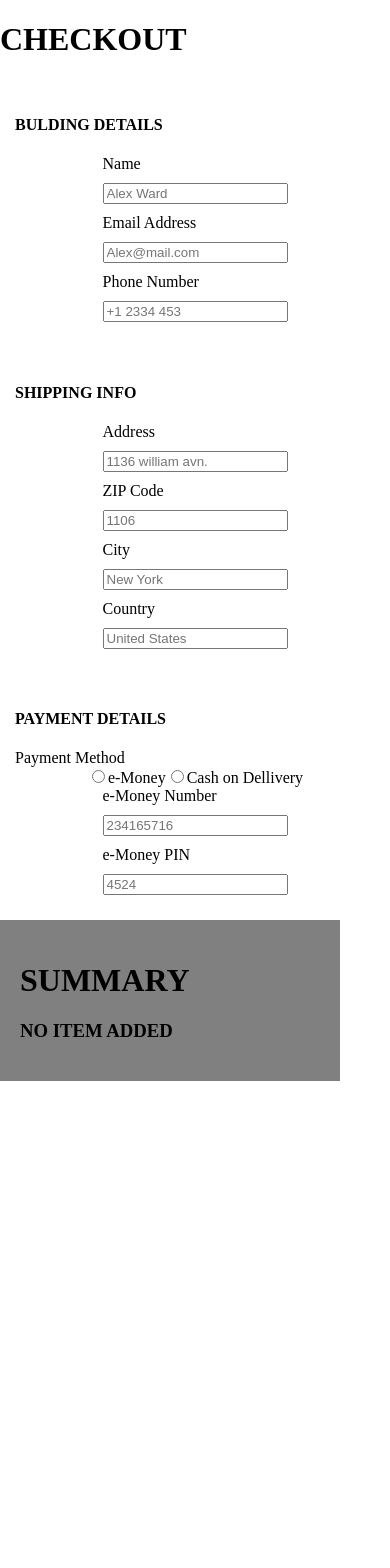
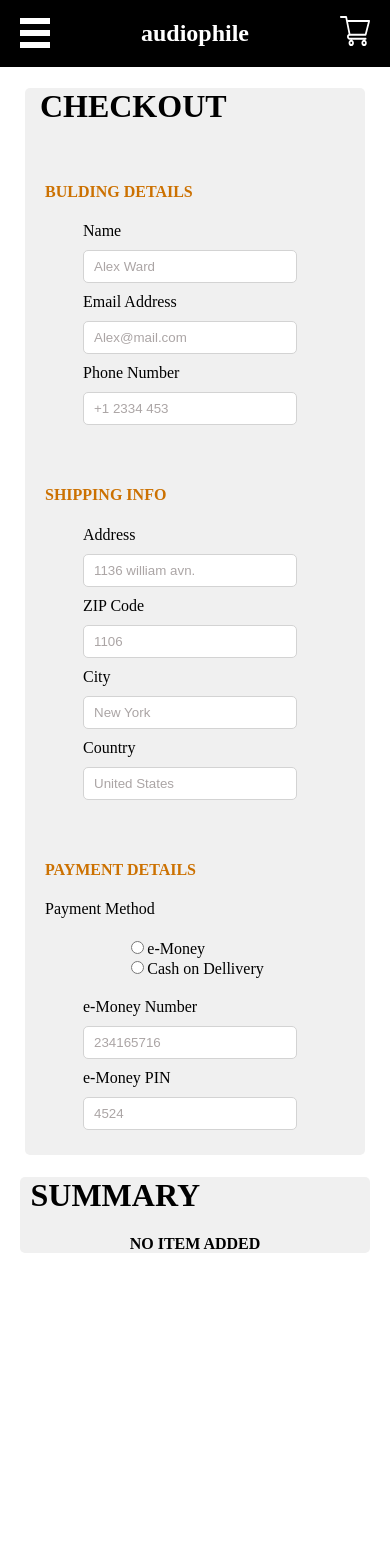
Before and after one commit to Zahra-Alanchari/audiophile-ecommerce-project, a Next.js app: page /checkOut in a window 390 px wide. Shown: the top 1568 px of the page. Before the commit the page ends 1081 px from the top, so only its background shows below. Built offline with nearby package versions, Linux system fonts and the light colour scheme.

Commit message:
implemented responsive design for checkout cart

```diff
--- a/app/_Components/CheckOutForm/CheckOutForm.tsx
+++ b/app/_Components/CheckOutForm/CheckOutForm.tsx
@@ -5,44 +5,121 @@ import styled from "styled-components";
 const Bulding = styled.div`
   /* background-color: blue; */
   padding: 15px;
+  & h4 {
+    color: #cc7101;
+  }
 `;
 const BuldingDetail = styled.div`
   /* background-color: red; */
   display: flex;
   flex-direction: column;
   align-items: center;
-
-  & input {
-    display: flex;
-    margin: 10px 0;
+  margin-right: 10px;
+  @media screen and (min-width: 1440px) {
+    flex-direction: row;
+    flex-wrap: wrap;
   }
 `;
 const PayMent = styled.div`
-  background-color: white;
+  /* background-color: white; */
+  margin: 20px 0;
   display: flex;
   flex-direction: row;
   justify-content: space-around;
+  @media screen and (min-width: 1440px) {
+    justify-content: flex-end;
+    & div {
+      display: flex;
+      flex-direction: column;
+      align-items: flex-start;
+      & div {
+        display: flex;
+        flex-direction: row;
+        margin: 20px;
+        border: 1px solid lightgrey;
+        width: 355px;
+        height: 60px;
+        align-items: center;
+        justify-content: flex-start;
+        border-radius: 5px;
+        background-color: white;
+      }
+    }
+  }
+`;
+const CheckOutContent = styled.div`
+  background-color: #f0f0f0;
+  width: 330px;
+  margin: 0 auto;
+  padding: 0 5px;
+  position: relative;
+  border-radius: 5px;
+  @media screen and (min-width: 1440px) {
+    width: 800px;
+  }
+  & h1 {
+    position: relative;
+    left: 3%;
+  }
+`;
+
+const AdressInput = styled.input`
+  display: flex;
+  margin: 10px 0;
+  width: 200px;
+  height: 29px;
+  border-radius: 5px;
+  border: 1px solid lightgrey;
+  &:placeholder-shown {
+    padding-left: 10px;
+  }
+  &::placeholder {
+    color: #aba5a5;
+  }
+  @media screen and (min-width: 1440px) {
+    width: 733px;
+    height: 60px;
+  }
+`;
+const Input = styled.input`
+  display: flex;
+  margin: 10px 0;
+  width: 200px;
+  height: 29px;
+  border-radius: 5px;
+  border: 1px solid lightgrey;
+  &:placeholder-shown {
+    padding-left: 10px;
+  }
+  &::placeholder {
+    color: #aba5a5;
+  }
+  @media screen and (min-width: 1440px) {
+    width: 355px;
+    height: 60px;
+    margin-right: 10px;
+  }
 `;
 
 const CheckOutForm = () => {
   return (
     <div>
-      <div>
+      <CheckOutContent>
         <h1>CHECKOUT</h1>
         <Bulding>
           <h4>BULDING DETAILS</h4>
           <BuldingDetail>
             <div>
               <label htmlFor="">Name</label>
-              <input type="text" placeholder="Alex Ward" />
+              <Input type="text" placeholder="Alex Ward" />
             </div>
             <div>
               <label htmlFor="">Email Address</label>
-              <input type="text" placeholder="Alex@mail.com" />
+              <Input type="text" placeholder="Alex@mail.com" />
             </div>
             <div>
               <label htmlFor="">Phone Number</label>
-              <input type="text" placeholder="+1 2334 453" />
+              <Input type="text" placeholder="+1 2334 453" />
             </div>
           </BuldingDetail>
         </Bulding>
@@ -52,19 +129,19 @@ const CheckOutForm = () => {
           <BuldingDetail>
             <div>
               <label htmlFor="">Address</label>
-              <input type="text" placeholder="1136 william avn." />
+              <AdressInput type="text" placeholder="1136 william avn." />
             </div>
             <div>
               <label htmlFor="">ZIP Code</label>
-              <input type="text" placeholder="1106" />
+              <Input type="text" placeholder="1106" />
             </div>
             <div>
               <label htmlFor="">City</label>
-              <input type="text" placeholder="New York" />
+              <Input type="text" placeholder="New York" />
             </div>
             <div>
               <label htmlFor="">Country</label>
-              <input type="text" placeholder="United States" />
+              <Input type="text" placeholder="United States" />
             </div>
           </BuldingDetail>
         </Bulding>
@@ -74,27 +151,30 @@ const CheckOutForm = () => {
           <label htmlFor="">Payment Method</label>
           <PayMent>
             <div>
-              <input type="radio" id="1" name="money" value="1" />
-              <label htmlFor="1">e-Money</label>
-              <input type="radio" id="2" name="money" value="2" />
-              <label htmlFor="2">Cash on Dellivery</label>
+              <div>
+                <input type="radio" id="1" name="money" value="1" />
+                <label htmlFor="1">e-Money</label>
+              </div>
+              <div>
+                <input type="radio" id="2" name="money" value="2" />
+                <label htmlFor="2">Cash on Dellivery</label>
+              </div>
             </div>
-
           </PayMent>
           <BuldingDetail>
             <div>
               <div>
                 <label htmlFor="">e-Money Number</label>
-                <input type="text" placeholder="234165716" />
+                <Input type="text" placeholder="234165716" />
               </div>
               <div>
                 <label htmlFor="">e-Money PIN</label>
-                <input type="text" placeholder="4524" />
+                <Input type="text" placeholder="4524" />
               </div>
             </div>
           </BuldingDetail>
         </Bulding>
-      </div>
+      </CheckOutContent>
     </div>
   );
 };
--- a/app/_Components/CheckoutBill/CheckOutBill.tsx
+++ b/app/_Components/CheckoutBill/CheckOutBill.tsx
@@ -11,16 +11,52 @@ const Product = styled.div`
   display: flex;
   align-items: center;
   justify-content: space-between;
-  background-color: red;
+  /* background-color: red; */
 `;
 const Summary = styled.div`
-  width: 300px;
-  padding: 20px;
-  background-color: grey;
+  width: 350px;
+  margin: 0 auto;
+  /* margin-bottom: 2000px; */
+  background-color: #f0f0f0;
+  border-radius: 5px;
+  /* padding-left:15px; */
+  @media screen and (min-width: 765px) {
+    margin: 21px 0;
+    /* padding: 5px; */
+  }
+  @media screen and (min-width: 1440px) {
+    width: 550px;
+  }
+  & h1 {
+    position: relative;
+    left: 3%;
+  }
+
+  & h4 {
+    text-align: center;
+  }
+  & button {
+    background-color: #cc7101;
+    width: 233px;
+    color: white;
+    height: 41px;
+    border: 0;
+  }
+`;
+const Bill = styled.div`
+  display: flex;
+  justify-content: space-between;
+  align-items: center;
+`;
+const BtnWrapper = styled.div`
+  display: flex;
+  justify-content: center;
 `;
 
 const CheckOutBill = () => {
-  const dataselect = useSelector((state: RootState) => state.product.shoppingItem);
+  const dataselect = useSelector(
+    (state: RootState) => state.product.shoppingItem
+  );
   // console.log(dataselect, "count koo");
   const totalCost = dataselect.reduce((acc, item) => {
     return acc + item.price * (item?.count ? item.count : 0);
@@ -33,7 +69,6 @@ const CheckOutBill = () => {
       <>
         {dataselect.map((item) => (
           <Product>
-
             <div>
               <ProductImage src={item.image.mobile} alt=""></ProductImage>
             </div>
@@ -48,26 +83,30 @@ const CheckOutBill = () => {
       {dataselect.length > 0 ? (
         <>
           <div>
-            <div>
+            <Bill>
               <h3>TOTAL</h3>
               <p>${totalCost}</p>
-            </div>
-            <div>
+            </Bill>
+            <Bill>
               <h3>SHIPPING</h3>
               <p>${shipping}</p>
-            </div>
-            <div>
+            </Bill>
+            <Bill>
               <h3>VAT(INCLUDES)</h3>
               <p>$1000</p>
-            </div>
-            <div>
-              <h3>GRAND TOTAL</h3>
+            </Bill>
+            <Bill>
+              <h2>GRAND TOTAL</h2>
               <p>{totalCost + shipping}</p>
-            </div>
+            </Bill>
           </div>
-          <button>CONTINUE & PAY</button>
+          <BtnWrapper>
+            <button>CONTINUE & PAY</button>
+          </BtnWrapper>
         </>
-      ):<h3>NO ITEM ADDED</h3>}
+      ) : (
+        <h4>NO ITEM ADDED</h4>
+      )}
     </Summary>
   );
 };
--- a/app/_Components/Info/info.style.ts
+++ b/app/_Components/Info/info.style.ts
@@ -5,7 +5,7 @@ export const InfoImg = styled(Image)`
   background-color: transparent;
   border-radius: 10px;
   width: 330px;
-  margin: 0;
+  margin: 0px;
   @media screen and (min-width: 760px) {
     width: 850px;
     height: 350px;
@@ -27,6 +27,7 @@ export const Infos = styled.div`
   justify-content: center;
   text-align: center;
   line-height: 30px;
+  margin-bottom: 400px;
   @media screen and (min-width: 760px) {
     width: 700px;
     margin-top: -210px;
--- a/app/_Components/InfoHomePage/infoHomePage.style.ts
+++ b/app/_Components/InfoHomePage/infoHomePage.style.ts
@@ -27,6 +27,7 @@ export const Infos = styled.div`
   justify-content: center;
   text-align: center;
   line-height: 30px;
+  margin-bottom:400px;
   @media screen and (min-width: 760px) {
     width: 700px;
     margin-top: -210px;
--- a/app/checkOut/page.tsx
+++ b/app/checkOut/page.tsx
@@ -6,7 +6,23 @@ import React, { useEffect } from "react";
 import { useDispatch, useSelector } from "react-redux";
 import CheckOutBill from "../_Components/CheckoutBill/CheckOutBill";
 import CheckOutForm from "../_Components/CheckOutForm/CheckOutForm";
+import styled from "styled-components";
+import Navbar from "../_Components/Navbar/Navbar";
+import Footer from "../_Components/Footer/Footer";
 
+const CheckRout = styled.div`
+  /* background-color: lightgrey;
+  width: 100%;
+  height: 100; */
+  @media screen and (min-width: 765px) {
+    display: flex;
+    justify-content: space-around;
+    align-items: flex-start;
+  }
+  @media screen and (min-width: 1440px) {
+    margin-top: 200px;
+  }
+`;
 const page = () => {
   // const dispatch = useDispatch<AppDispatch>();
 
@@ -15,10 +31,14 @@ const page = () => {
   // }, [dispatch]);
   // console.log(data, "data7")
   return (
-    <div>
-      <CheckOutForm/>
-      <CheckOutBill />
-    </div>
+    <>
+      <Navbar />
+      <CheckRout>
+        <CheckOutForm />
+        <CheckOutBill />
+      </CheckRout>
+      <Footer />
+    </>
   );
 };
 
```
